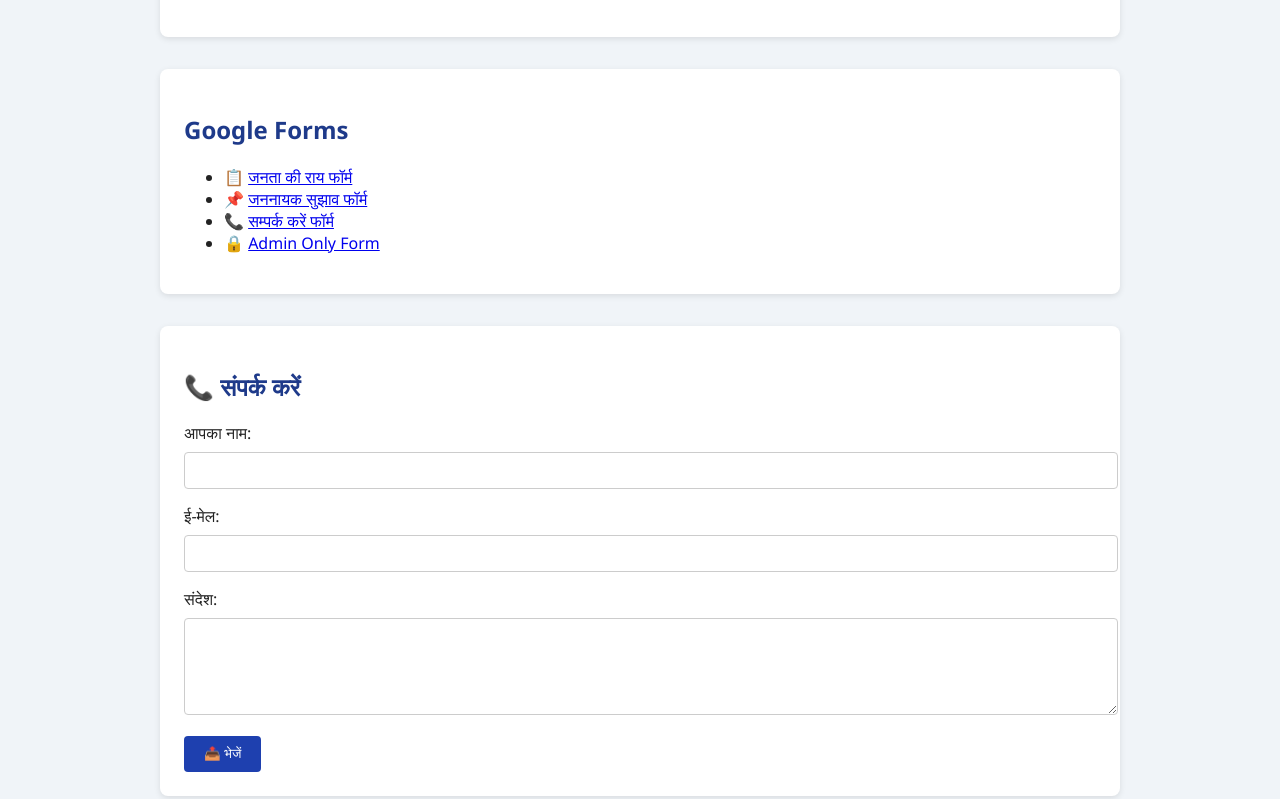
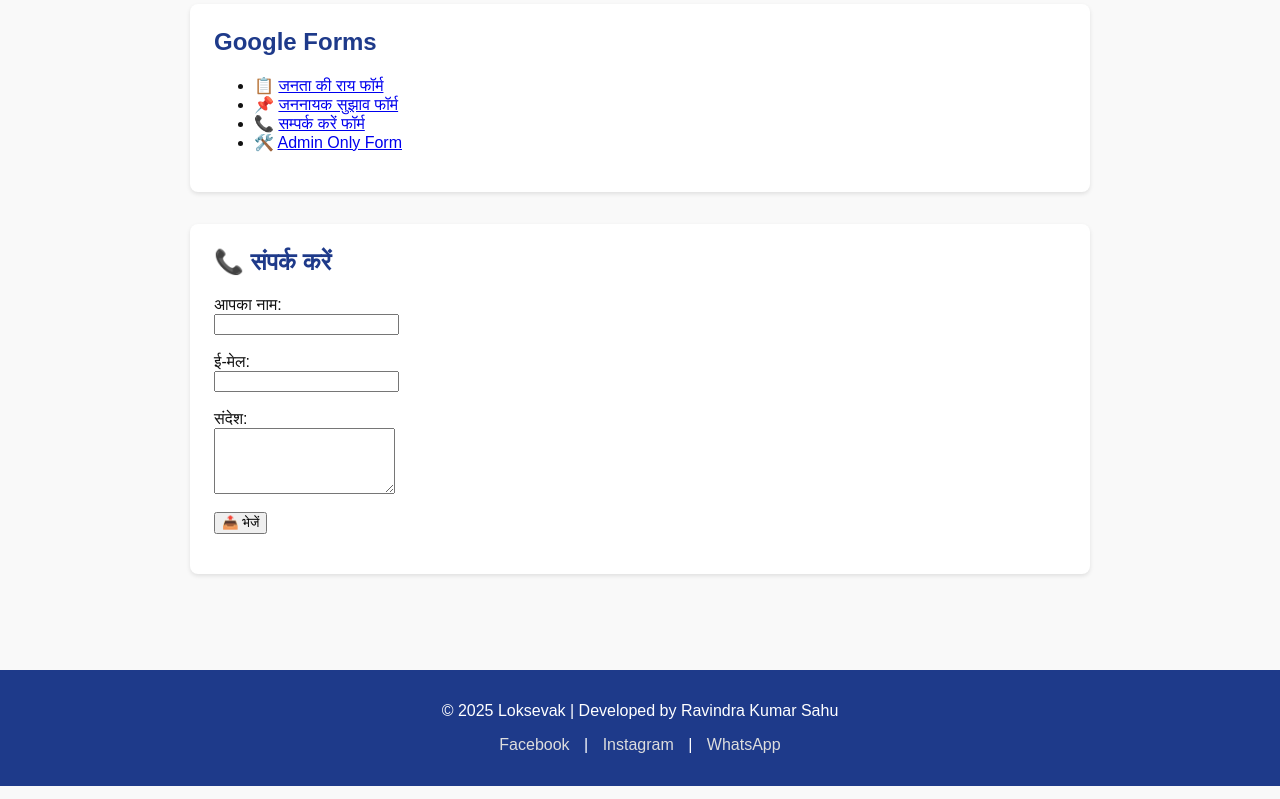
Before and after one commit to ravindrakumar-sahu/loksevak, a plain HTML site: page index.html in a window 1280 px wide. Shown: the part 616-1415 px from the top of the page. Drawn offline with Linux system fonts and the light colour scheme.

Commit message:
Update index.html

```diff
--- a/index.html
+++ b/index.html
@@ -1,4 +1,4 @@
-<!DOCTYPE html>
+!DOCTYPE html>
 <html lang="hi">
 <head>
   <meta charset="UTF-8" />
@@ -6,30 +6,30 @@
   <title>Loksevak - जननायकों की सच्ची जानकारी</title>
   <style>
     body {
-      font-family: 'Segoe UI', sans-serif;
+      font-family: sans-serif;
       margin: 0;
       padding: 0;
-      background-color: #f0f4f8;
-      color: #222;
+      background: #f9f9f9;
+      color: #111;
     }
     header {
-      background-color: #1e3a8a;
+      background: #1e3a8a;
       color: white;
       padding: 2rem;
       text-align: center;
     }
     header h1 {
+      margin: 0;
       font-size: 2.5rem;
-      margin: 0;
     }
     header p {
+      font-size: 1.2rem;
       margin-top: 0.5rem;
-      font-size: 1.2rem;
     }
     nav {
-      background-color: #1e40af;
+      background: #1e40af;
+      text-align: center;
       padding: 1rem;
-      text-align: center;
     }
     nav a {
       color: white;
@@ -42,7 +42,7 @@
     }
     main {
       padding: 2rem;
-      max-width: 960px;
+      max-width: 900px;
       margin: auto;
     }
     section {
@@ -50,35 +50,23 @@
       background: white;
       padding: 1.5rem;
       border-radius: 8px;
-      box-shadow: 0 2px 6px rgba(0,0,0,0.1);
+      box-shadow: 0 2px 4px rgba(0,0,0,0.1);
     }
     section h2 {
+      margin-top: 0;
       color: #1e3a8a;
     }
     footer {
-      background-color: #1e3a8a;
+      background: #1e3a8a;
       color: white;
       text-align: center;
       padding: 1rem;
+      margin-top: 2rem;
     }
-    input, textarea {
-      width: 100%;
-      padding: 10px;
-      margin-top: 8px;
-      margin-bottom: 16px;
-      border-radius: 4px;
-      border: 1px solid #ccc;
-    }
-    button {
-      background-color: #1e40af;
-      color: white;
-      border: none;
-      padding: 10px 20px;
-      border-radius: 4px;
-      cursor: pointer;
-    }
-    button:hover {
-      background-color: #374adf;
+    footer a {
+      color: #ddd;
+      margin: 0 10px;
+      text-decoration: none;
     }
   </style>
 </head>
@@ -98,7 +86,7 @@
   <main>
     <section id="about">
       <h2>हमारे बारे में</h2>
-      <p>Loksevak एक स्वतंत्र पोर्टल है जो भारतीय जननायकों की सत्य, निष्पक्ष और सुलभ जानकारी हिंदी में प्रस्तुत करता है। हमारा उद्देश्य जनता को सशक्त बनाना है ताकि वे अपने प्रतिनिधियों को बेहतर समझ सकें।</p>
+      <p>Loksevak एक स्वतंत्र पोर्टल है जो भारतीय जननायकों की सत्य, निष्पक्ष और सुलभ जानकारी हिंदी भाषा में प्रस्तुत करता है। हमारा उद्देश्य जनता को सशक्त बनाना है ताकि वे अपने प्रतिनिधियों को बेहतर समझ सकें।</p>
     </section>
 
     <section id="profiles">
@@ -115,30 +103,27 @@
         <li>📋 <a href="https://forms.gle/SfvvgshHc6rEIReqtBzycg381v0nn55FFNkuB3RVEifnnpklQ" target="_blank">जनता की राय फॉर्म</a></li>
         <li>📌 <a href="https://forms.gle/pXyveFeSuQ97bDbPA" target="_blank">जननायक सुझाव फॉर्म</a></li>
         <li>📞 <a href="https://forms.gle/ugBWJt1hvGUaujiY8" target="_blank">सम्पर्क करें फॉर्म</a></li>
-        <li>🔒 <a href="https://forms.gle/AJsUSvkPd7e9Nwke8" target="_blank">Admin Only Form</a></li>
+        <li>🛠️ <a href="https://forms.gle/AJsUSvkPd7e9Nwke8" target="_blank">Admin Only Form</a></li>
       </ul>
     </section>
 
     <section id="contact">
       <h2>📞 संपर्क करें</h2>
-      <form name="contact-form" method="POST" data-netlify="true" action="https://script.google.com/macros/s/AKfycbxk7AaDZJzqEQ1zyZq-HGcYPf_9oAIGyUbUcgrI50pOjsx9WBSKT-ds-QiIHvyXMVG0/exec">
-        <label>आपका नाम:</label>
-        <input type="text" name="name" required />
-        <label>ई‑मेल:</label>
-        <input type="email" name="email" required />
-        <label>संदेश:</label>
-        <textarea name="message" rows="5" required></textarea>
+      <form action="https://script.google.com/macros/s/AKfycbxk7AaDZJzqEQ1zyZq-HGcYPf_9oAIGyUbUcgrI50pOjsx9WBSKT-ds-QiIHvyXMVG0/exec" method="POST">
+        <label>आपका नाम:<br><input type="text" name="name" required></label><br><br>
+        <label>ई‑मेल:<br><input type="email" name="email" required></label><br><br>
+        <label>संदेश:<br><textarea name="message" rows="4" required></textarea></label><br><br>
         <button type="submit">📤 भेजें</button>
       </form>
     </section>
   </main>
 
   <footer>
-    <p>© 2025 Loksevak | Developed by Ravindra Kumar Sahu</p>
+    <p>&copy; 2025 Loksevak | Developed by Ravindra Kumar Sahu</p>
     <p>
-      <a href="https://www.facebook.com/ravindra.sahu.540048/" target="_blank" style="color:white;">Facebook</a> |
-      <a href="https://www.instagram.com/sahuravi_27/" target="_blank" style="color:white;">Instagram</a> |
-      <a href="https://wa.me/919713469662" target="_blank" style="color:white;">WhatsApp</a>
+      <a href="https://www.facebook.com/ravindra.sahu.540048/" target="_blank">Facebook</a> |
+      <a href="https://www.instagram.com/sahuravi_27/" target="_blank">Instagram</a> |
+      <a href="https://wa.me/919713469662" target="_blank">WhatsApp</a>
     </p>
   </footer>
 </body>
```
